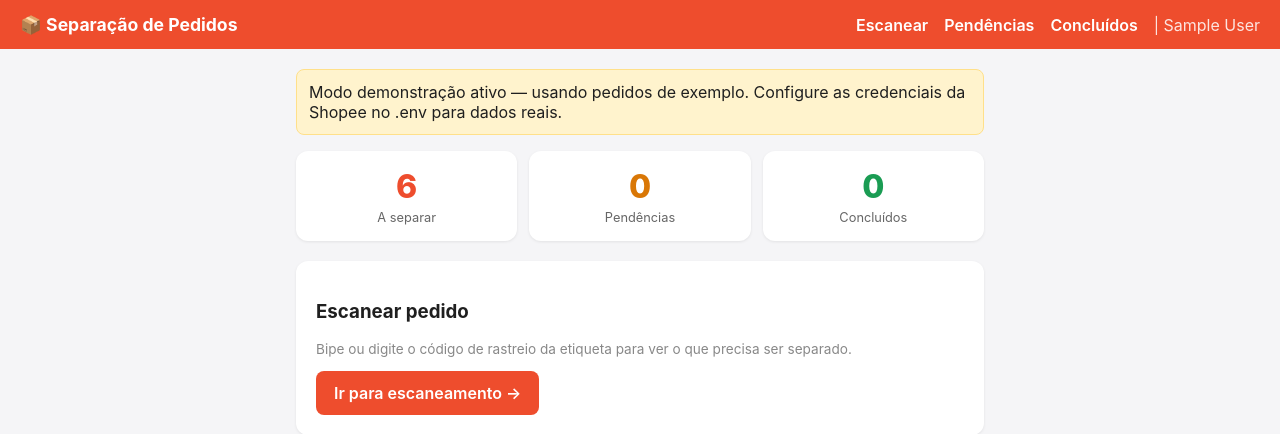
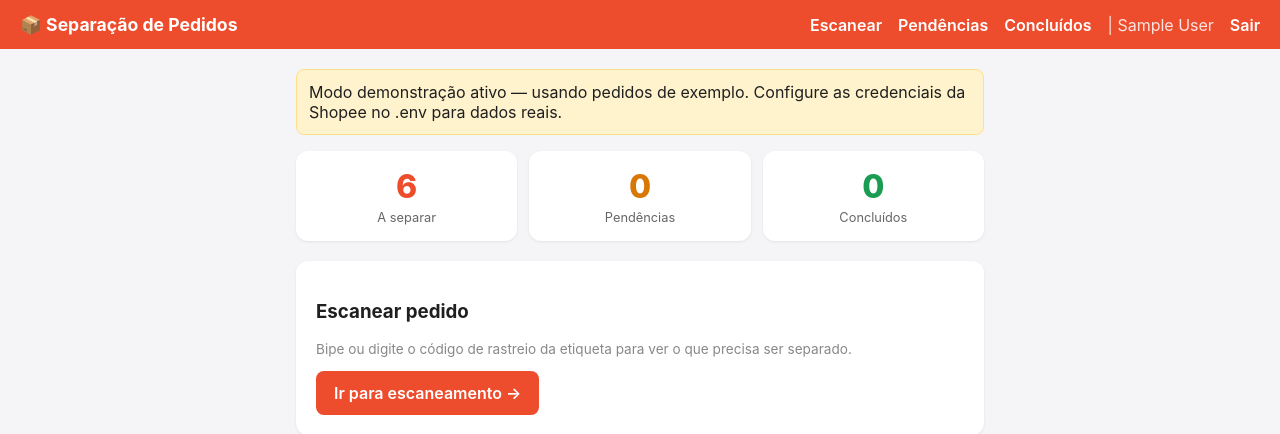
Before and after one commit to Lucasgomesdss/shopee-dashboard, a Flask app: page / in a window 1280 px wide. Shown: the top 434 px of the page. Run offline with Flask 3, Linux system fonts and the light colour scheme; the visitor is signed in with stand-in values (Sample User, id 1); data comes from the database, SQL or seed files in the repository; data that the repository does not hold is empty.

Commit message:
Add logout link for authenticated users

```diff
--- a/templates/base.html
+++ b/templates/base.html
@@ -13,7 +13,7 @@
       <a href="{{ url_for('scan') }}">Escanear</a>
       <a href="{{ url_for('pending_tab') }}">Pendências</a>
       <a href="{{ url_for('completed_tab') }}">Concluídos</a>
-      {% if employee_name %}<span style="opacity:.85">| {{ employee_name }}</span>{% endif %}
+      {% if employee_name %}<span style="opacity:.85">| {{ employee_name }}</span> <a href="{{ url_for('logout') }}">Sair</a>{% endif %}
     </nav>
   </header>
   <main>
```
